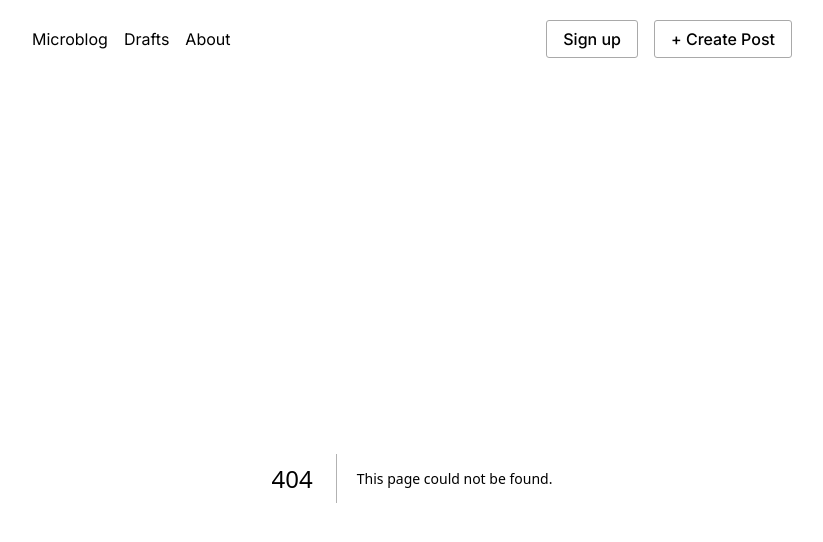
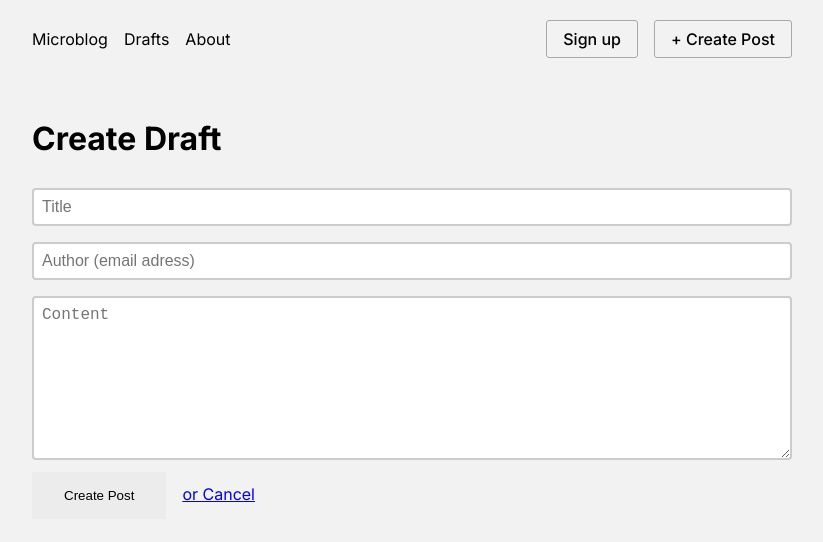
Before and after one commit to JasonOCat/react-blog, a Next.js app: page /create in a window 1280 px wide. Before the commit this address had no page. Shown: the top 542 px of the page, without its empty margins (228-1051 px from the left). Built offline with nearby package versions, Linux system fonts and the light colour scheme.

Commit message:
Add create post form

```diff
--- /dev/null
+++ b/app/create/CreatePost.module.css
@@ -0,0 +1,3 @@
+.back {
+    margin-left: 1rem;
+}
--- /dev/null
+++ b/app/create/page.tsx
@@ -0,0 +1,42 @@
+import Link from "next/link";
+import styles from './CreatePost.module.css';
+import prisma from "@/lib/prisma";
+import {redirect} from "next/navigation";
+
+export default function CreatePostPage() {
+    async function submitAction(formData: FormData) {
+        "use server";
+        const title = String(formData.get('title'));
+        const email = String(formData.get('email'));
+        const content = String(formData.get('content'));
+        if (title) {
+            await prisma.post.create({
+                data: {
+                    title,
+                    content,
+                    // email,
+                    author: {
+                        connect: {
+                            email
+                        }
+                    }
+                }
+            })
+            redirect("/drafts")
+        }
+    }
+    return (
+        <main>
+            <form action={submitAction}>
+                <h1>Create Draft</h1>
+                <input name="title" placeholder="Title" type="text"/>
+                <input name="email" placeholder="Author (email adress)" type="email"/>
+                <textarea name="content" cols={50} rows={8} placeholder="Content"/>
+                <button type="submit">Create Post</button>
+                <Link className={styles.back} href={"/"}>
+                    or Cancel
+                </Link>
+            </form>
+        </main>
+    )
+};
--- /dev/null
+++ b/app/drafts/page.tsx
@@ -0,0 +1,5 @@
+export default function DraftsPage() {
+    return(
+        <div>Drafts</div>
+    )
+};
```
